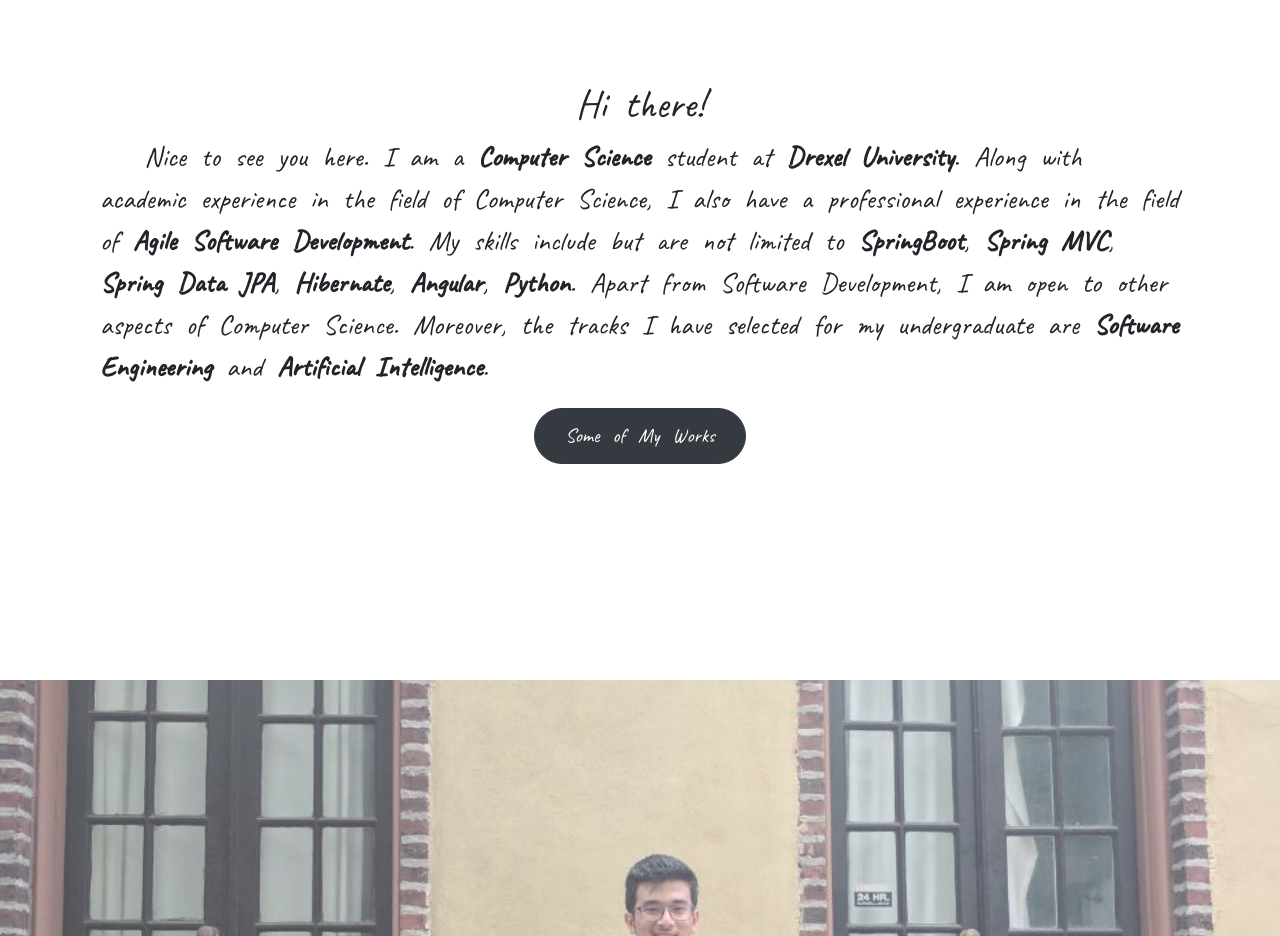
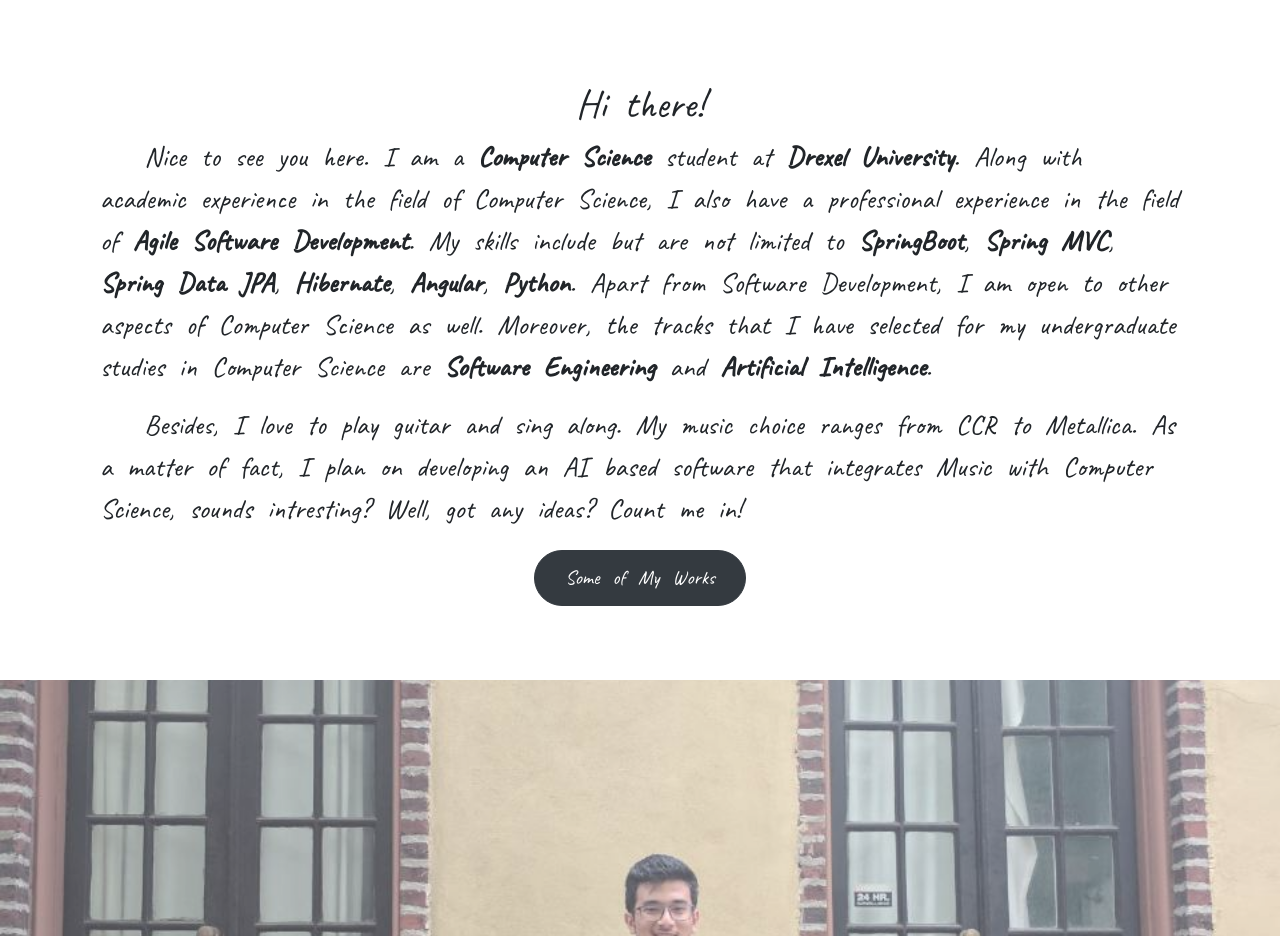
Before and after one commit to samyamstha/portfolio_site, a plain HTML site: page index.html in a window 1280 px wide. Shown: the part 920-1856 px from the top of the page. Drawn offline with nearby package versions, Linux system fonts and the light colour scheme; a web font is replaced by a local one.

Commit message:
Update the about paragraghs

```diff
--- a/index.html
+++ b/index.html
@@ -67,7 +67,11 @@
             <div class="container">
                 <div class="col-md-12" id="about-content">
                 <h3 id="greetings" class="text-center">Hi there!</h3>
-                <p>&nbsp&nbsp&nbspNice to see you here. I am a <b>Computer Science</b> student at <b>Drexel University</b>. Along with academic experience in the field of Computer Science, I also have a professional experience in the field of <b>Agile Software Development</b>. My skills include but are not limited to <b>SpringBoot</b>, <b>Spring MVC</b>, <b>Spring Data JPA</b>, <b>Hibernate</b>, <b>Angular</b>, <b>Python</b>. Apart from Software Development, I am open to other aspects of Computer Science. Moreover, the tracks I have selected for my undergraduate are <b>Software Engineering</b> and <b>Artificial Intelligence</b>.</p>
+                <p>
+                    &nbsp&nbsp&nbspNice to see you here. I am a <b>Computer Science</b> student at <b>Drexel University</b>. Along with academic experience in the field of Computer Science, I also have a professional experience in the field of <b>Agile Software Development</b>. My skills include but are not limited to <b>SpringBoot</b>, <b>Spring MVC</b>, <b>Spring Data JPA</b>, <b>Hibernate</b>, <b>Angular</b>, <b>Python</b>. Apart from Software Development, I am open to other aspects of Computer Science as well. Moreover, the tracks that I have selected for my undergraduate studies in Computer Science are <b>Software Engineering</b> and <b>Artificial Intelligence</b>.</p>
+                <p>
+                    &nbsp&nbsp&nbspBesides, I love to play guitar and sing along. My music choice ranges from CCR to Metallica. As a matter of fact, I plan on developing an AI based software that integrates Music with Computer Science, sounds intresting? Well, got any ideas? Count me in!
+                </p>
 
                 <center><a class="btn btn-dark scrolling-trigger mt-1" href="#portfolio" >Some of My Works</a></center>
                </div>
```
